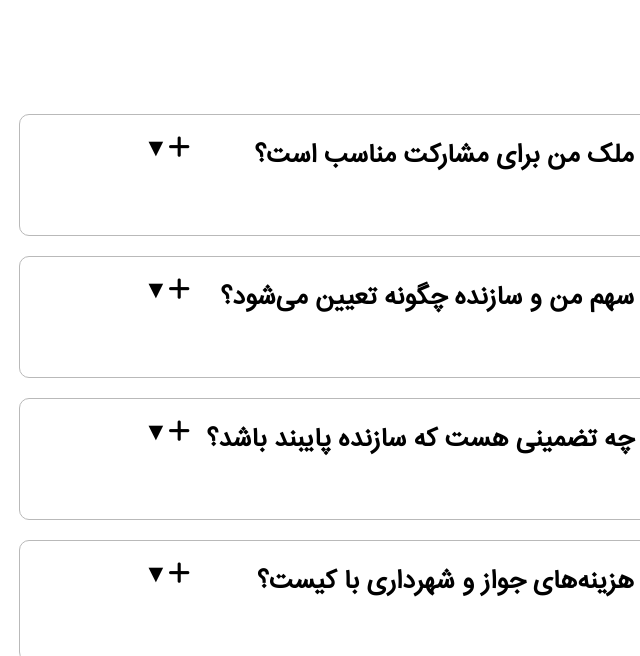
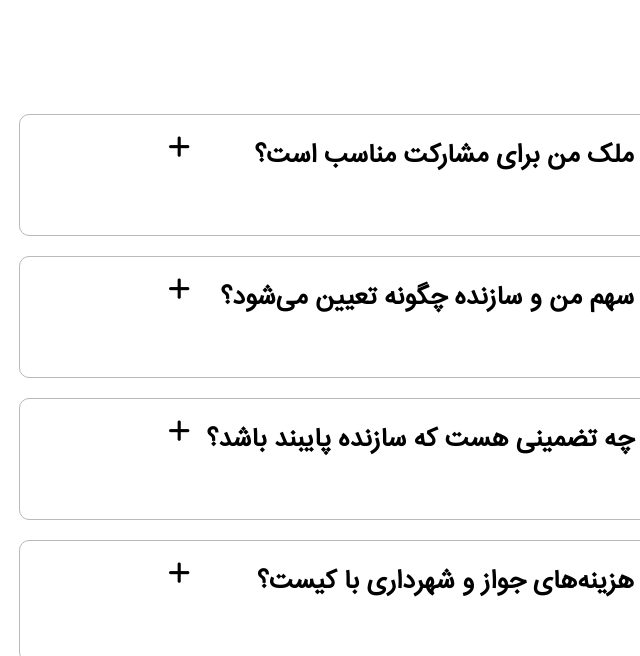
Before and after one commit to Mohogho/realestate, a website: page build.html in a window 1280 px wide. Shown: the part 5120-5776 px from the top of the page, 31-671 px from the left. Drawn offline with Linux system fonts and the light colour scheme.

Commit message:
Update build.html

```diff
--- a/build.html
+++ b/build.html
@@ -210,26 +210,26 @@
           کند.
 
         </span>
-        <label for="btn1"><span class="fa-solid fa-plus">▼</span></label>
+        <label for="btn1"><span class="fa-solid fa-plus"></span></label>
       </div>
       <input type="radio" name="btn" id="btn2">
       <div class="cart">
         <p>سهم من و سازنده چگونه تعیین می‌شود؟
 </p>
         <span id="span2">بر اساس ارزش زمین، هزینه ساخت و شرایط بازار، درصد توافقی بین دو طرف مشخص می‌شود.</span>
-        <label for="btn2"><span class="fa-solid fa-plus">▼</span></label>
+        <label for="btn2"><span class="fa-solid fa-plus"></span></label>
       </div>
       <input type="radio" name="btn" id="btn3">
       <div class="cart">
         <p>چه تضمینی هست که سازنده پایبند باشد؟</p>
         <span id="span3">با قرارداد محکم، ضمانت‌نامه (چک یا سفته) و نظارت مرحله‌ای می‌توان از تعهدات اطمینان حاصل کرد.</span>
-        <label for="btn3"><span class="fa-solid fa-plus">▼</span></label>
+        <label for="btn3"><span class="fa-solid fa-plus"></span></label>
       </div>
       <input type="radio" name="btn" id="btn4">
       <div class="cart">
         <p>هزینه‌های جواز و شهرداری با کیست؟</p>
         <span id="span4">معمولاً با سازنده است، اما حتماً باید در قرارداد به‌صورت شفاف قید شود.</span>
-        <label for="btn4"><span class="fa-solid fa-plus">▼</span></label>
+        <label for="btn4"><span class="fa-solid fa-plus"></span></label>
       </div>
     </div>
   </div>
```
